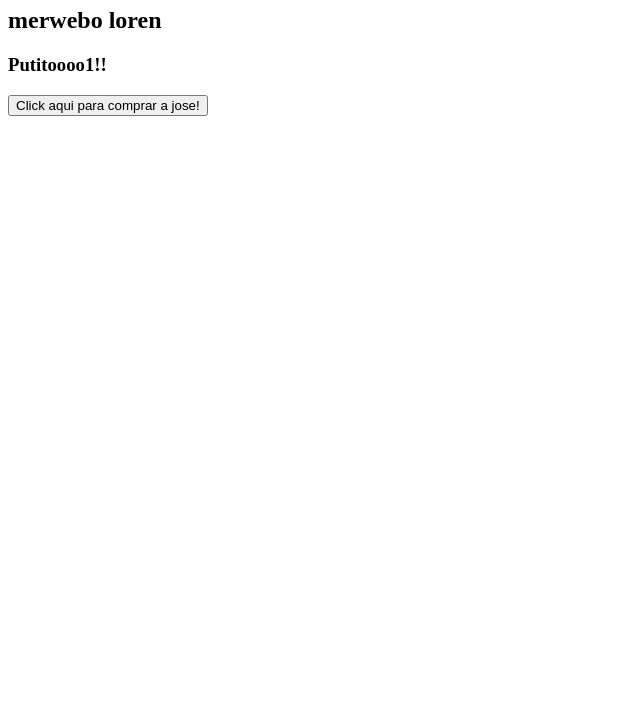
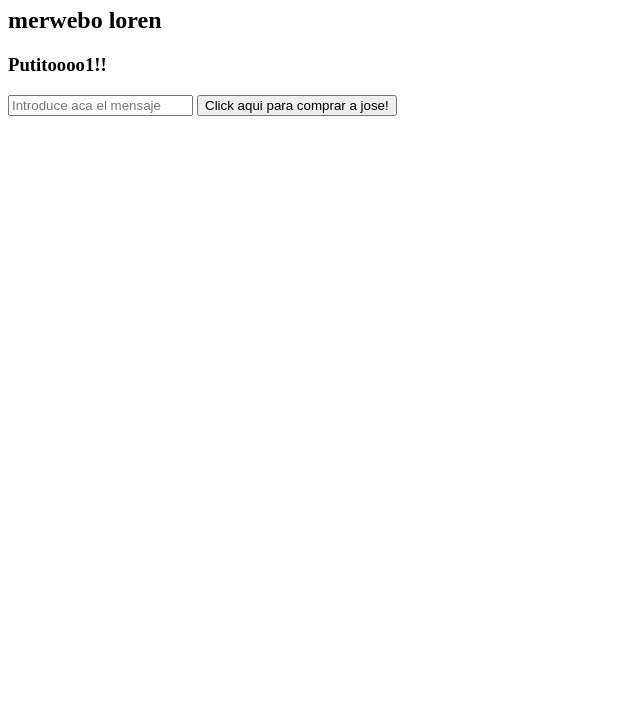
Before and after one commit to LorenzoRequena/Pagina-Web-example, a plain HTML site: page index.html in a window 1280 px wide. Shown: the part 73-800 px from the top of the page, without its empty margins (0-640 px from the left). Drawn offline with Linux system fonts and the light colour scheme.

Commit message:
Add input in the code

```diff
--- a/index.html
+++ b/index.html
@@ -13,6 +13,7 @@
 
     <h2>merwebo loren</h2>
 <h3>Putitoooo1!!</h3>
+<input type="text" placeholder="Introduce aca el mensaje">
 <button>Click aqui para comprar a jose!</button>
 
 </body>
```
